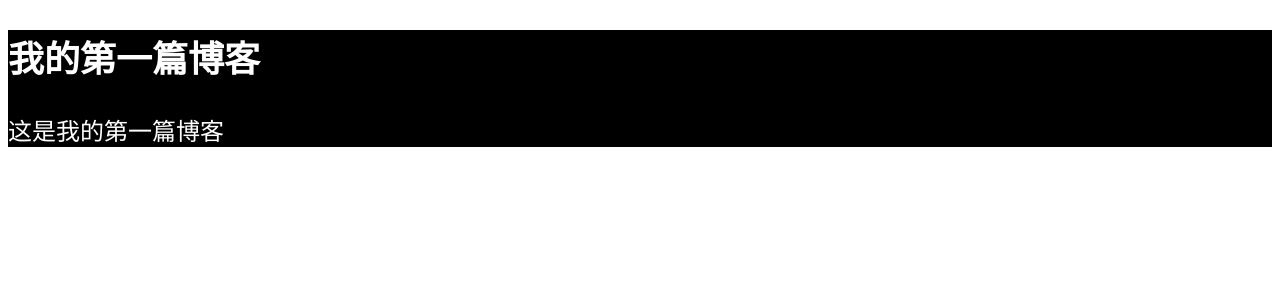
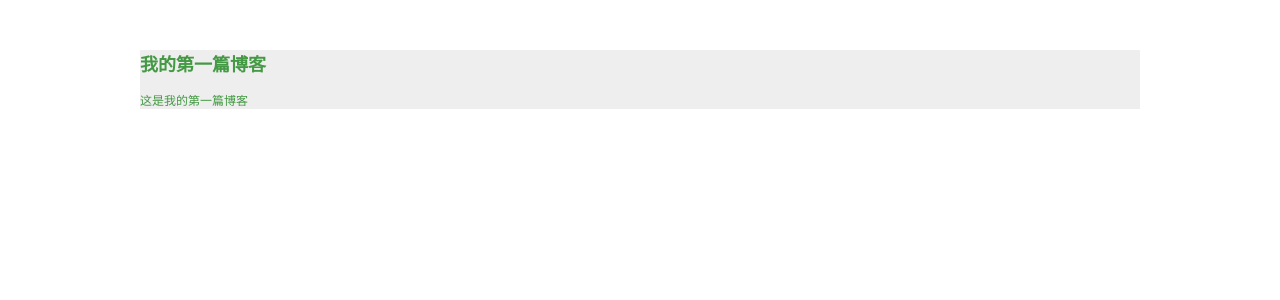
Before and after one commit to hisaspirations/CrouchingTigerM.github.io, a Jekyll site: the page built from _posts/2017-12-06-my-first-article.md, in a window 1280 px wide. Shown: the top 300 px of the page. Built offline with Jekyll 4.4.1, drawn with Linux system fonts in a browser that asks for light colours.

Commit message:
update some styles

```diff
--- a/styles/post.css
+++ b/styles/post.css
@@ -5,7 +5,9 @@ html，body {
     padding: 0;
 }
 article{
-    background: #000;
-    font-size: 24px;
-    color: #fff;
+    margin: 50px auto;
+    background: #eee;
+    font-size: 12px;
+    color: #449944;
+    max-width: 1000px;
 }
```
